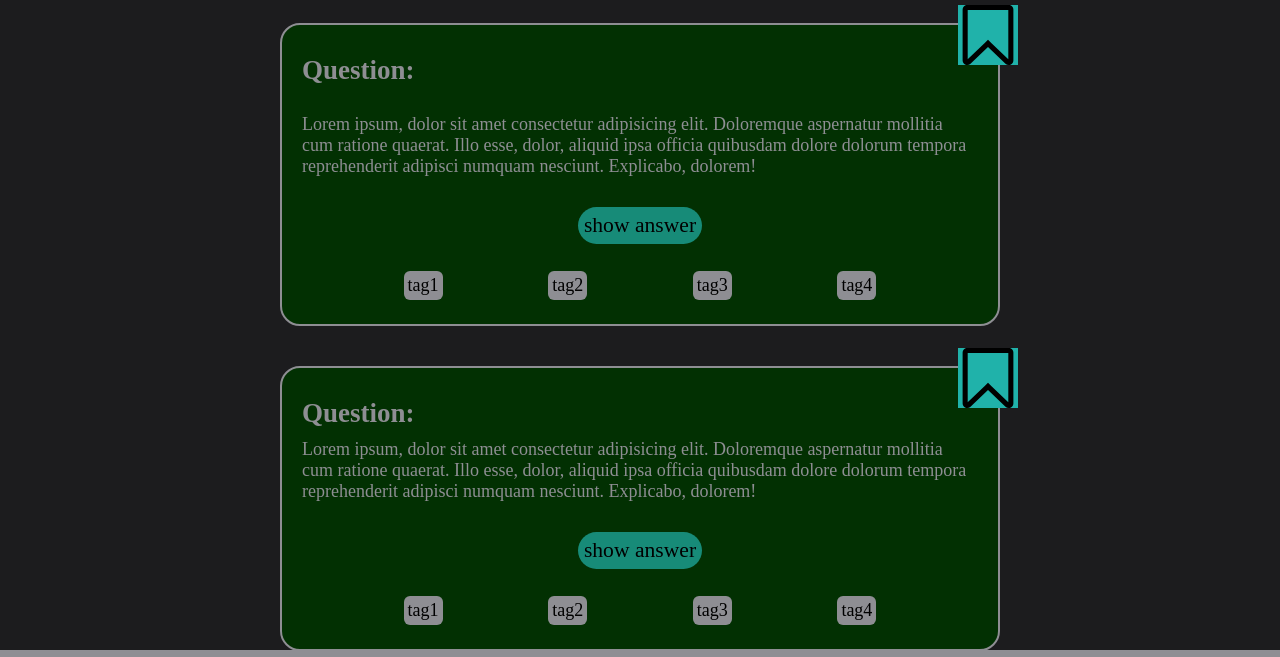
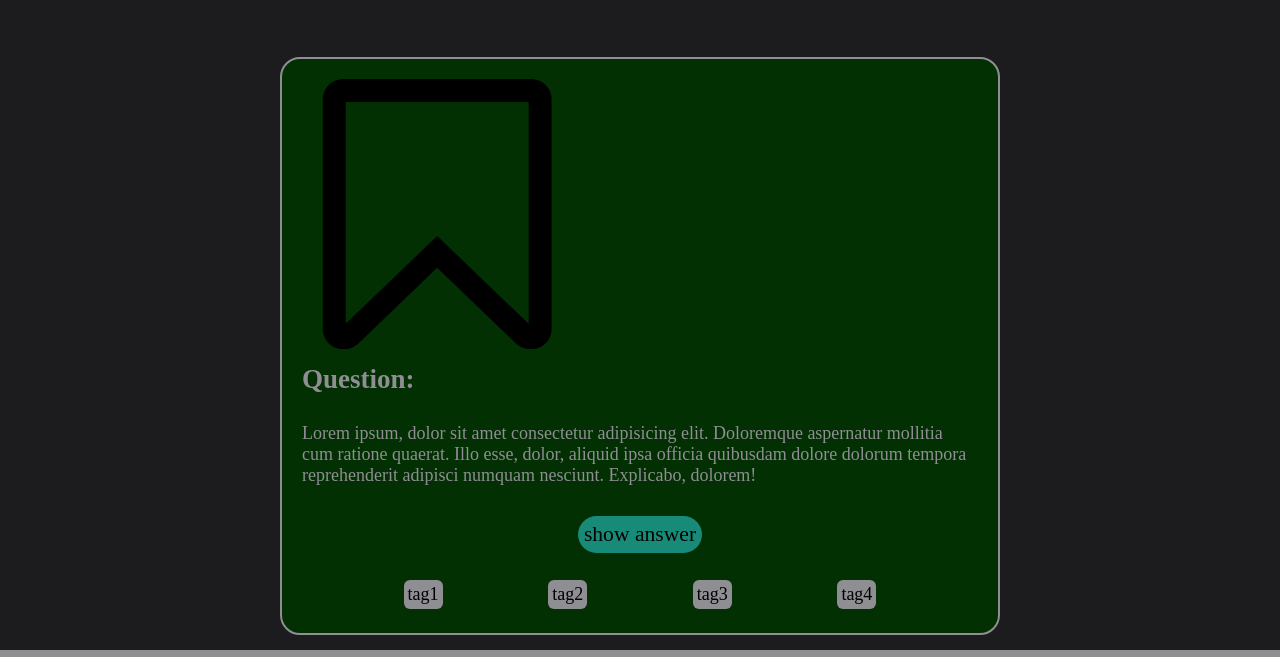
Before and after one commit to bigbng7788/quiz-app, a website: page index.html in a window 1280 px wide. Shown: the part 85-742 px from the top of the page. Drawn offline with Linux system fonts and the light colour scheme.

Commit message:
add checkbox as bookmark

```diff
--- a/index.html
+++ b/index.html
@@ -10,8 +10,58 @@
     <header class="header"><h1>Quiz-App</h1></header>
 
     <main>
-      <div class="card">
-        <button class="card__bookmark active"></button>
+      <section class="card">
+        <input id="bookmark" class="card__bookmark--on card__bookmark--none" type="checkbox">
+        <label for="bookmark">
+          <svg class="card_bookmark--off" version="1.1" x="0px" y="0px"
+            width="431.972px" height="431.972px" viewBox="0 0 431.972 431.972" style="enable-background:new 0 0 431.972 431.972; background-color:transparent;"
+            xml:space="preserve">
+         <g>
+           <path d="M393.146,14.279c-3.713-5.333-8.713-9.233-14.989-11.707c-3.997-1.711-8.186-2.568-12.565-2.568V0H66.378
+             c-4.377,0-8.562,0.857-12.56,2.568c-6.28,2.472-11.278,6.377-14.989,11.707c-3.71,5.33-5.568,11.228-5.568,17.701v368.019
+             c0,6.475,1.858,12.371,5.568,17.706c3.711,5.329,8.709,9.233,14.989,11.704c3.994,1.711,8.183,2.566,12.56,2.566
+             c8.949,0,16.844-3.142,23.698-9.418l125.91-121.062l125.91,121.065c6.663,6.081,14.562,9.127,23.695,9.127
+             c4.76,0,8.948-0.756,12.565-2.279c6.276-2.471,11.276-6.375,14.989-11.711c3.71-5.328,5.564-11.225,5.564-17.699V31.98
+             C398.71,25.507,396.852,19.609,393.146,14.279z M362.166,391.139L241.397,275.224l-25.411-24.264l-25.409,24.264L69.809,391.139
+             V36.549h292.357V391.139L362.166,391.139z"/>
+         </g>
+         <g>
+         </g>
+         <g>
+         </g>
+         <g>
+         </g>
+         <g>
+         </g>
+         <g>
+         </g>
+         <g>
+         </g>
+         <g>
+         </g>
+         <g>
+         </g>
+         <g>
+         </g>
+         <g>
+         </g>
+         <g>
+         </g>
+         <g>
+         </g>
+         <g>
+         </g>
+         <g>
+         </g>
+         <g>
+         </g>
+
+          </svg>
+        </label>
+
+
+
+
         <h2 class="card__headline">Question:</h2>
         <p class="card__question">
           Lorem ipsum, dolor sit amet consectetur adipisicing elit. Doloremque
@@ -34,7 +84,7 @@
           <li class="card__tag">tag3</li>
           <li class="card__tag">tag4</li>
         </ul>
-      </div>
+      </section>
 
       <div class="card">
         <button class="card__bookmark active"></button>
--- a/scss/bookmark.scss
+++ b/scss/bookmark.scss
@@ -1,17 +1,31 @@
-.card__bookmark {
-  position: absolute;
-  background-image: url("../img/bookmark-white.svg");
-  background-size: contain;
-  padding: 30px;
-  border: 0;
-  top: -20px;
-  right:-20px;
+.card svg{
+width: 40%;
+height: auto;
+}
 
 
+.card__bookmark--on[type="checkbox"]:checked + label > svg {
+ fill: lightseagreen;
 }
 
-.card button.active {
-  background-color: lightseagreen;
-  background-image: url("../img/bookmark-white.svg");
-  background-size: contain;
+.card__bookmark--on {
+position: absolute;
+fill: white;
+right: 0;
+top: -4px;
+fill: lightseagreen;
+ }
+
+ .card__bookmark--off[type="checkbox"]:checked + label > svg {
+  fill: white;
+ }
+.card__bookmark--off {
+position: absolute;
+fill: white;
+right: 0;
+top: -4px;
 }
+
+.card__bookmark--none {
+  display:none;
+}
--- a/scss/styles.scss
+++ b/scss/styles.scss
@@ -2,15 +2,11 @@
   box-sizing: border-box;
 }
 
-body {
-  font-size: 112.5%;
-  background-color: rgb(28, 28, 30);
-  color: rgb(142, 142, 147);
-  margin: 0;
-  display: grid;
-  grid-template-columns: 100%;
-  grid-template-rows: 48px auto 48px;
-  justify-content: center;
+body{
+  font-size:112.5%;
+  background-color:#1c1c1e;
+  color:#8e8e93;
+  margin:0;
 }
 
 @import './header';
```
Also changed, not shown: styles.css.
